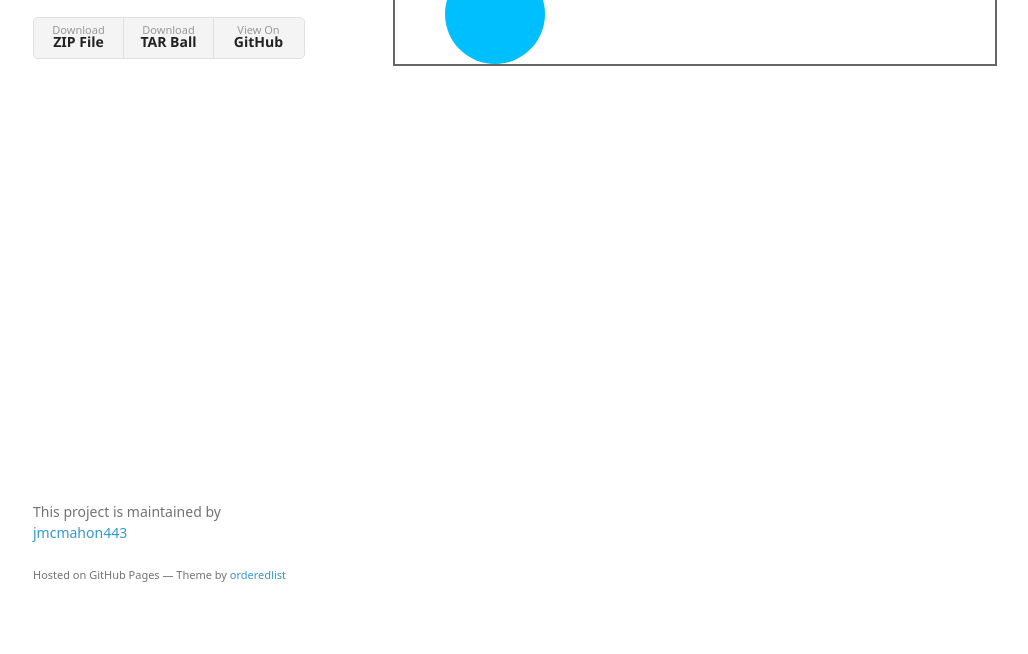
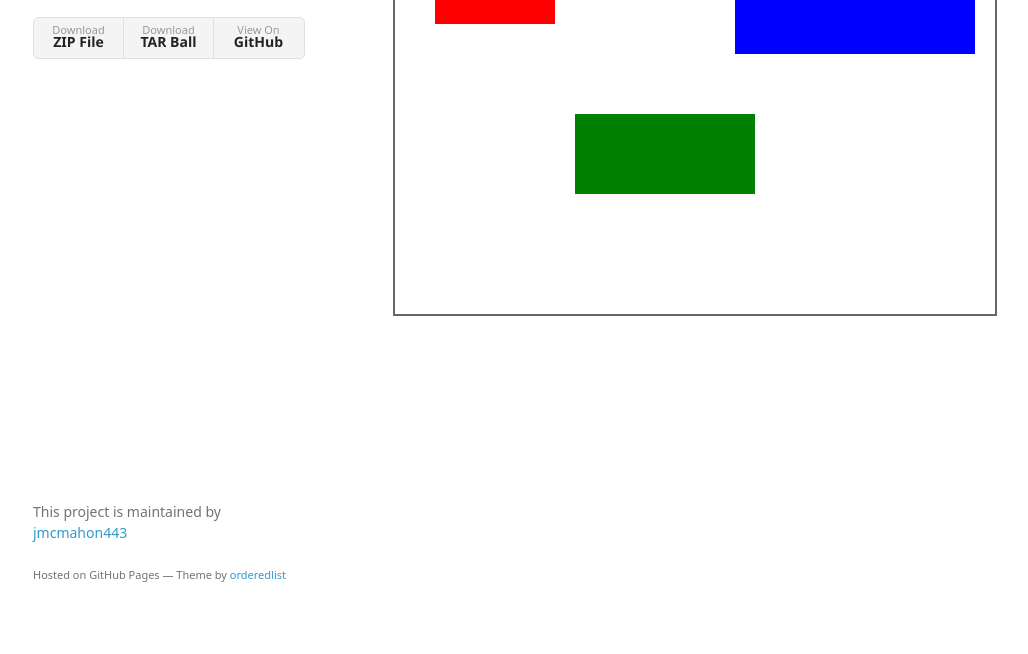
Before and after one commit to jmcmahon443/robot-collision, a plain HTML site: page index.html in a window 1280 px wide. Shown: the part 146-800 px from the top of the page, without its empty margins (177-1205 px from the left). Drawn offline with Linux system fonts and the light colour scheme; a web font is replaced by a local one.

Commit message:
javascript

```diff
--- a/index.html
+++ b/index.html
@@ -25,7 +25,7 @@
         </ul>
       </header>
       <section>
-        <canvas id="canvas" width="600" height="150"></canvas>
+        <canvas id="canvas" width="600" height="400"></canvas>
       </section>
       <footer>
         <p>This project is maintained by <a href="https://github.com/jmcmahon443">jmcmahon443</a></p>
--- a/javascript/my-javascript.js
+++ b/javascript/my-javascript.js
@@ -1,10 +1,55 @@
+var velocity = 3; // 2 pixels per update
+var ang_velocity = 1; // degrees per update (convert to radians?)
+
 var canvas = document.getElementById("canvas");
 var stage = new createjs.Stage(canvas);
 
+createjs.Ticker.addEventListener("tick", tick);
+createjs.Ticker.setFPS(30);
+
+// Why won't this work?
+// function drawLine(){
+// 	var line = new createjs.Shape();
+// 	line.graphics.moveTo(220,60).setStrokeStyle(1).beginStroke("#00ff00").lineTo(300,60);
+// 	stage.addChild(line);
+// }
+
+function updateRobot(){
+	random = Math.random(); // 0 to 1
+	rotation = circle.rotation;
+	if ( random >= 0.666 ) {
+		new_rotation = rotation + ang_velocity;
+	} else if ( random < 0.666 && random > 0.333 ) {
+		new_rotation = rotation - ang_velocity;
+	} else if ( random < 0.333 ) {
+		new_rotation = rotation;
+	};
+	circle.rotation = new_rotation;
+	circle.x = circle.x + velocity * Math.cos(Math.PI * circle.rotation/180);
+	circle.y = circle.y + velocity * Math.sin(Math.PI * circle.rotation/180);
+}
+
+function tick(event) {
+	updateRobot();
+	stage.update();
+}
+
 var circle = new createjs.Shape();
-circle.graphics.beginFill("DeepSkyBlue").drawCircle(0, 0, 50);
-circle.x = 100;
-circle.y = 100;
+circle.graphics.beginFill("DeepSkyBlue").drawCircle(250, 350, 10);
 stage.addChild(circle);
 
+var obstacle_1 = new createjs.Shape();
+obstacle_1.graphics.beginFill("Red").drawRect(40, 10, 120, 100);
+stage.addChild(obstacle_1);
+
+var obstacle_2 = new createjs.Shape();
+obstacle_2.graphics.beginFill("Blue").drawRect(340, 70, 240, 70);
+stage.addChild(obstacle_2);
+
+var obstacle_3 = new createjs.Shape();
+obstacle_3.graphics.beginFill("Green").drawRect(180, 200, 180, 80);
+stage.addChild(obstacle_3);
+
+// drawLine();
+
 stage.update();
```
